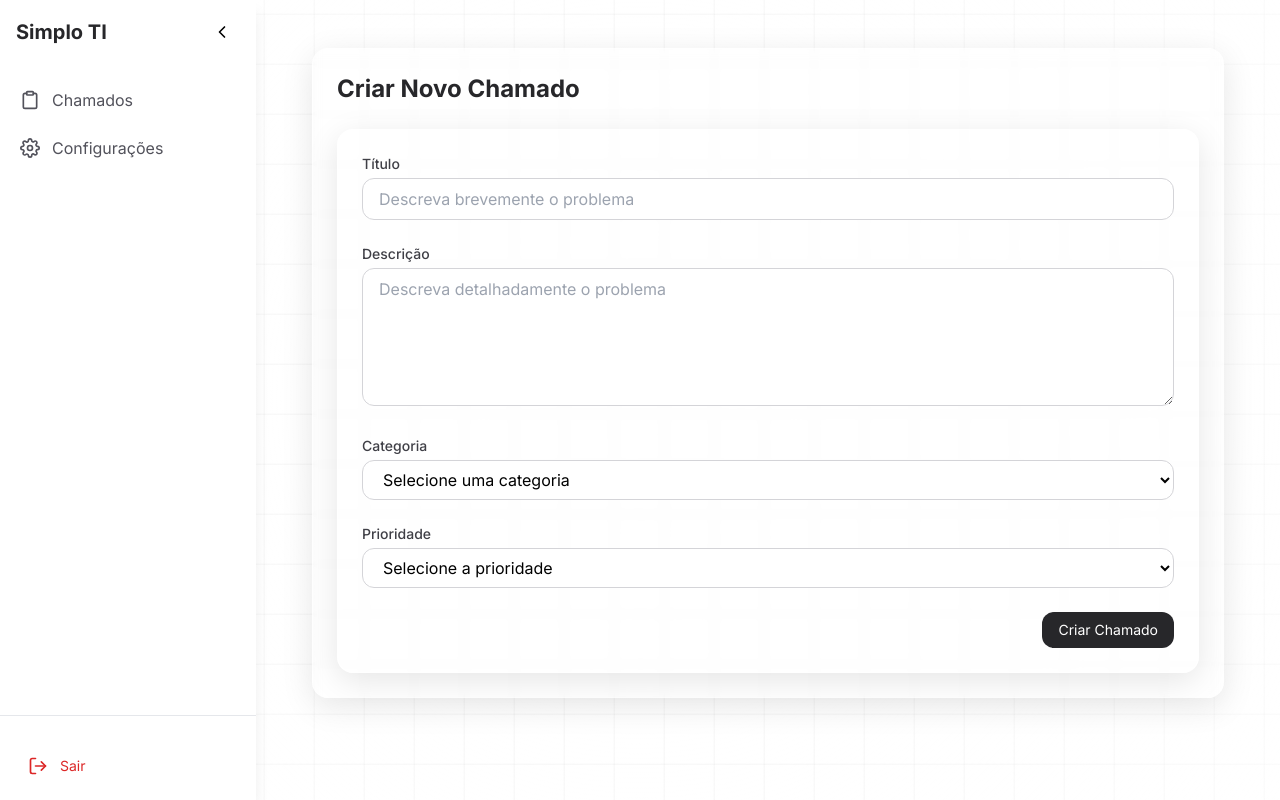
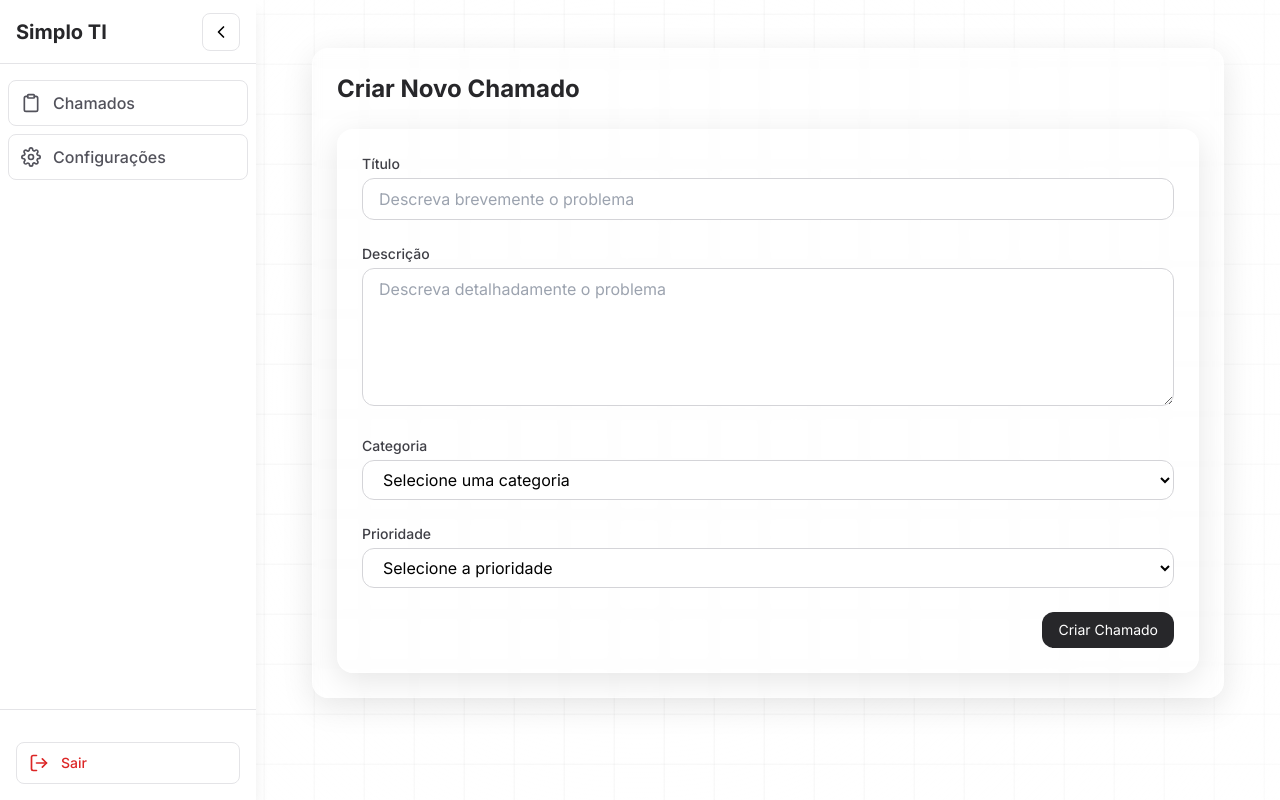
Before and after one commit to ThierryWelling/simplo-ti, a Next.js app: page /chamados/novo in a window 1280 px wide. Built offline with nearby package versions, Linux system fonts and the light colour scheme; no server answers.

Commit message:
Melhora o visual e comportamento do menu lateral: adiciona bordas, melhora feedback visual e corrige toggle

```diff
--- a/src/components/Sidebar.tsx
+++ b/src/components/Sidebar.tsx
@@ -29,9 +29,10 @@ export default function Sidebar({ onToggle }: SidebarProps) {
   const { user, signOut } = useAuth();
 
   const toggleSidebar = () => {
-    setIsOpen(!isOpen);
+    const newState = !isOpen;
+    setIsOpen(newState);
     if (onToggle) {
-      onToggle(!isOpen);
+      onToggle(newState);
     }
   };
 
@@ -52,7 +53,7 @@ export default function Sidebar({ onToggle }: SidebarProps) {
     >
       <div className="flex flex-col h-full">
         {/* Header */}
-        <div className="flex items-center justify-between h-16 px-4">
+        <div className="flex items-center justify-between h-16 px-4 border-b border-zinc-200">
           {isOpen && (
             <Link href="/" className="text-xl font-bold text-zinc-800">
               Simplo TI
@@ -60,30 +61,38 @@ export default function Sidebar({ onToggle }: SidebarProps) {
           )}
           <button
             onClick={toggleSidebar}
-            className="p-2 rounded-lg hover:bg-zinc-100 transition-colors"
+            className="p-2 rounded-lg hover:bg-zinc-100 transition-colors border border-zinc-200"
+            aria-label={isOpen ? 'Recolher menu' : 'Expandir menu'}
           >
             {isOpen ? <FiChevronLeft size={20} /> : <FiChevronRight size={20} />}
           </button>
         </div>
 
         {/* Navigation */}
-        <nav className="flex-1 px-2 py-4">
+        <nav className="flex-1 px-2 py-4 overflow-y-auto">
           <ul className="space-y-2">
             {menuItems.map((item) => {
               if (item.role === 'admin' && user?.role !== 'admin') return null;
+
+              const active = isActive(item.href);
 
               return (
                 <li key={item.href}>
                   <Link
                     href={item.href}
-                    className={`flex items-center px-3 py-2 rounded-lg transition-colors
-                      ${isActive(item.href)
-                        ? 'bg-zinc-100 text-zinc-800'
-                        : 'text-zinc-600 hover:bg-zinc-50 hover:text-zinc-800'
-                      }`}
+                    className={`flex items-center px-3 py-2.5 rounded-lg transition-all duration-200 border
+                      ${active
+                        ? 'bg-zinc-100 text-zinc-800 border-zinc-300'
+                        : 'text-zinc-600 hover:bg-zinc-50 hover:text-zinc-800 border-zinc-200 hover:border-zinc-300'
+                      }
+                      ${!isOpen && 'justify-center'}`}
                   >
                     <item.icon size={20} />
-                    {isOpen && <span className="ml-3">{item.label}</span>}
+                    {isOpen && (
+                      <span className={`ml-3 font-medium ${active ? 'text-zinc-800' : 'text-zinc-600'}`}>
+                        {item.label}
+                      </span>
+                    )}
                   </Link>
                 </li>
               );
@@ -92,10 +101,10 @@ export default function Sidebar({ onToggle }: SidebarProps) {
         </nav>
 
         {/* Footer */}
-        <div className="p-4 border-t">
+        <div className="p-4 border-t border-zinc-200">
           <div className="flex items-center mb-4">
             {isOpen && user && (
-              <div className="ml-3">
+              <div>
                 <p className="text-sm font-medium text-zinc-800">{user.name}</p>
                 <p className="text-xs text-zinc-500">{user.email}</p>
               </div>
@@ -103,7 +112,7 @@ export default function Sidebar({ onToggle }: SidebarProps) {
           </div>
           <button
             onClick={signOut}
-            className={`flex items-center w-full px-3 py-2 text-sm text-red-600 hover:bg-red-50 rounded-lg transition-colors
+            className={`flex items-center w-full px-3 py-2.5 text-sm font-medium text-red-600 hover:bg-red-50 rounded-lg transition-all duration-200 border border-zinc-200 hover:border-red-200
               ${!isOpen && 'justify-center'}`}
           >
             <FiLogOut size={20} />
```
